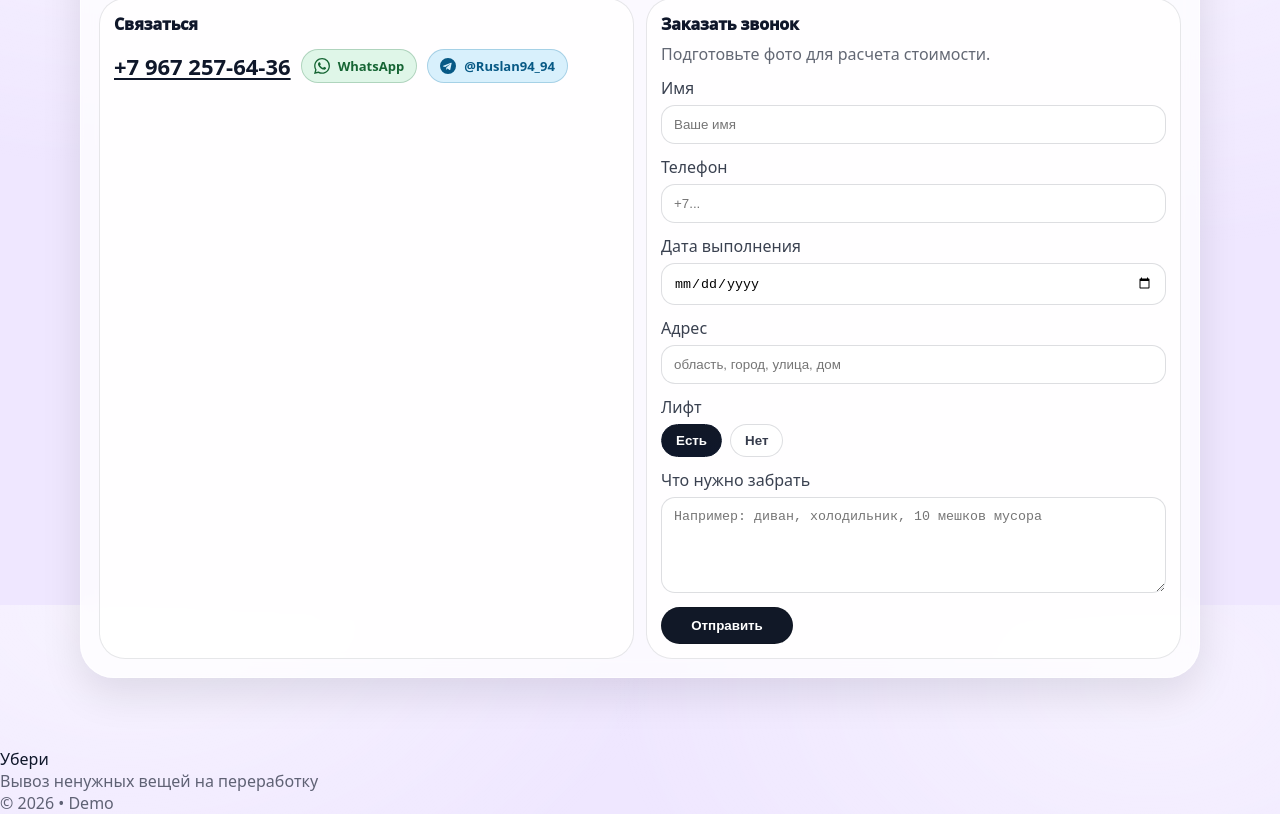
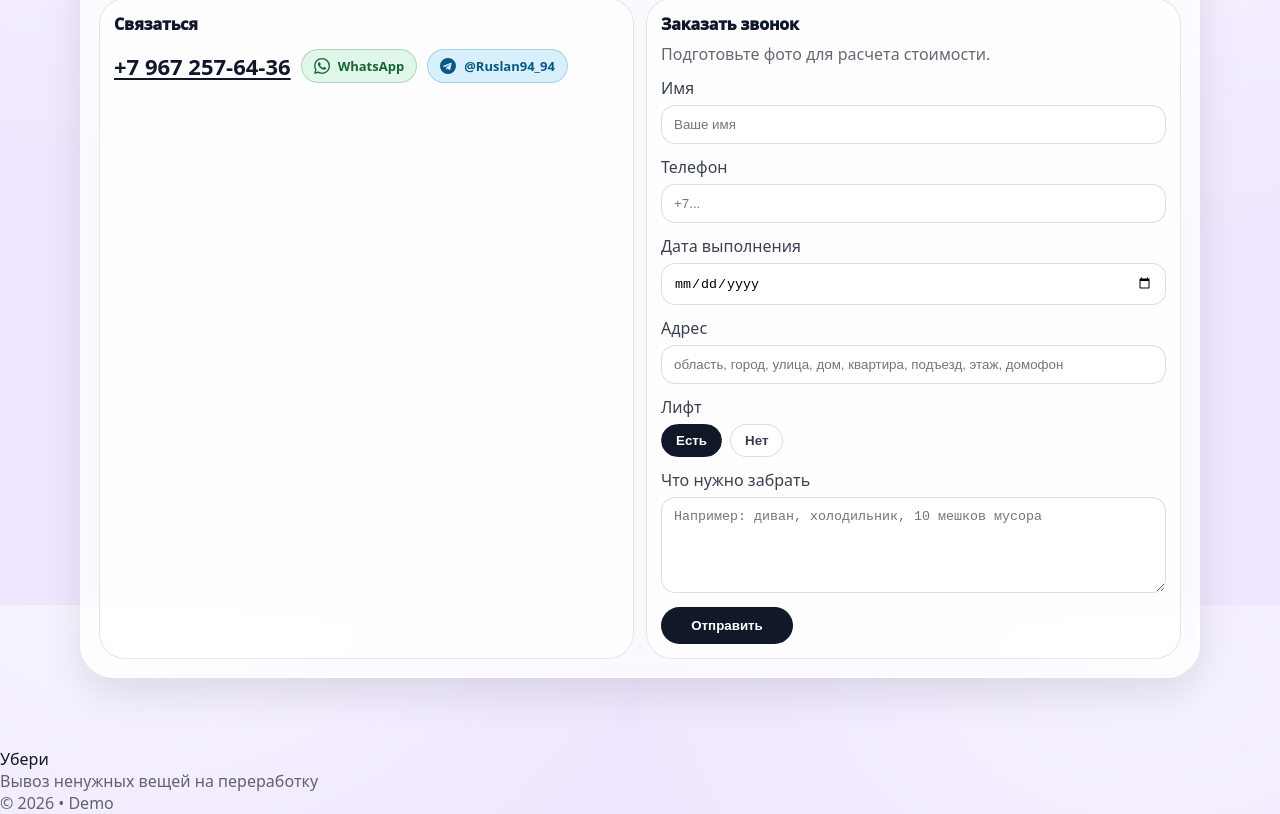
Before and after one commit to erlan2332/uberi-fullstack-prod, a React (Create React App) app in the folder frontend/: page / in a window 1280 px wide. Shown: the part 3395-4209 px from the top of the page. Built offline with nearby package versions, Linux system fonts and the light colour scheme; no server answers.

Commit message:
Expand address placeholder with apartment and entrance details

```diff
--- a/frontend/src/pages/Home.jsx
+++ b/frontend/src/pages/Home.jsx
@@ -549,7 +549,7 @@ export default function Home() {
               Адрес
               <input
                 className="input"
-                placeholder="область, город, улица, дом"
+                placeholder="область, город, улица, дом, квартира, подъезд, этаж, домофон"
                 value={leadForm.address}
                 onChange={(event) => {
                   const value = event.target.value;
```
